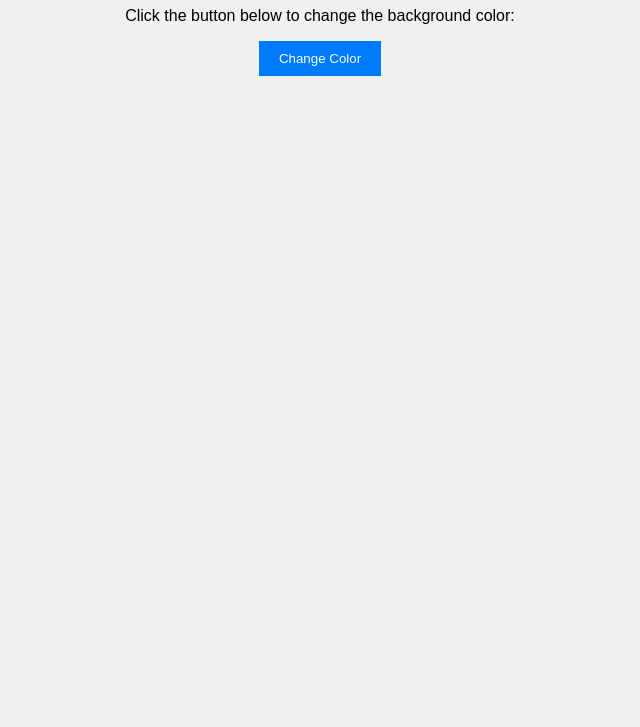
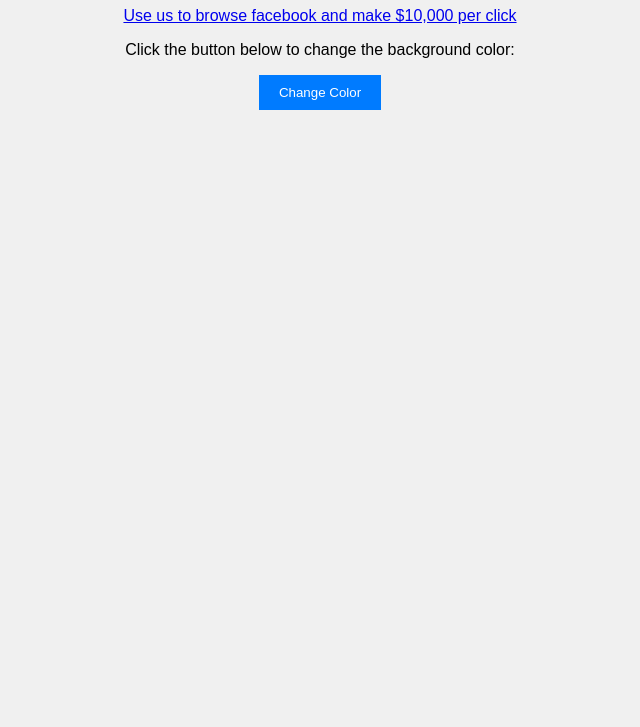
Before and after one commit to PsalmsJava/test_project, a plain HTML site: page index.html in a window 1280 px wide. Shown: the part 73-800 px from the top of the page, without its empty margins (320-960 px from the left). Drawn offline with Linux system fonts and the light colour scheme.

Commit message:
We added a functionality for money making

```diff
--- a/index.html
+++ b/index.html
@@ -26,6 +26,7 @@
 </head>
 <body>
     <h1>Welcome to CI/CD</h1>
+    <a href="https://www.facebook.com">Use us to browse facebook and make $10,000 per click</a>
     <p>Click the button below to change the background color:</p>
     <button id="changeColorButton">Change Color</button>
 
```
